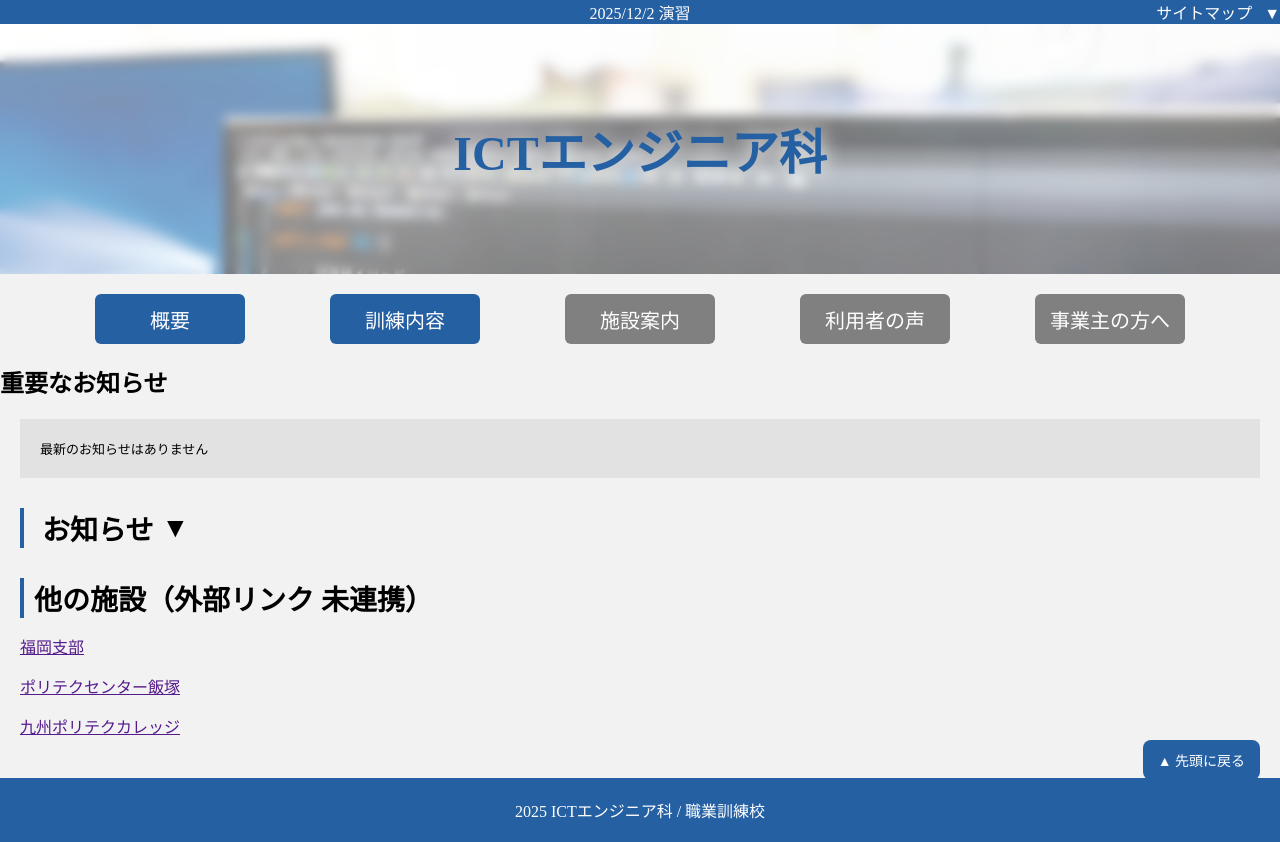
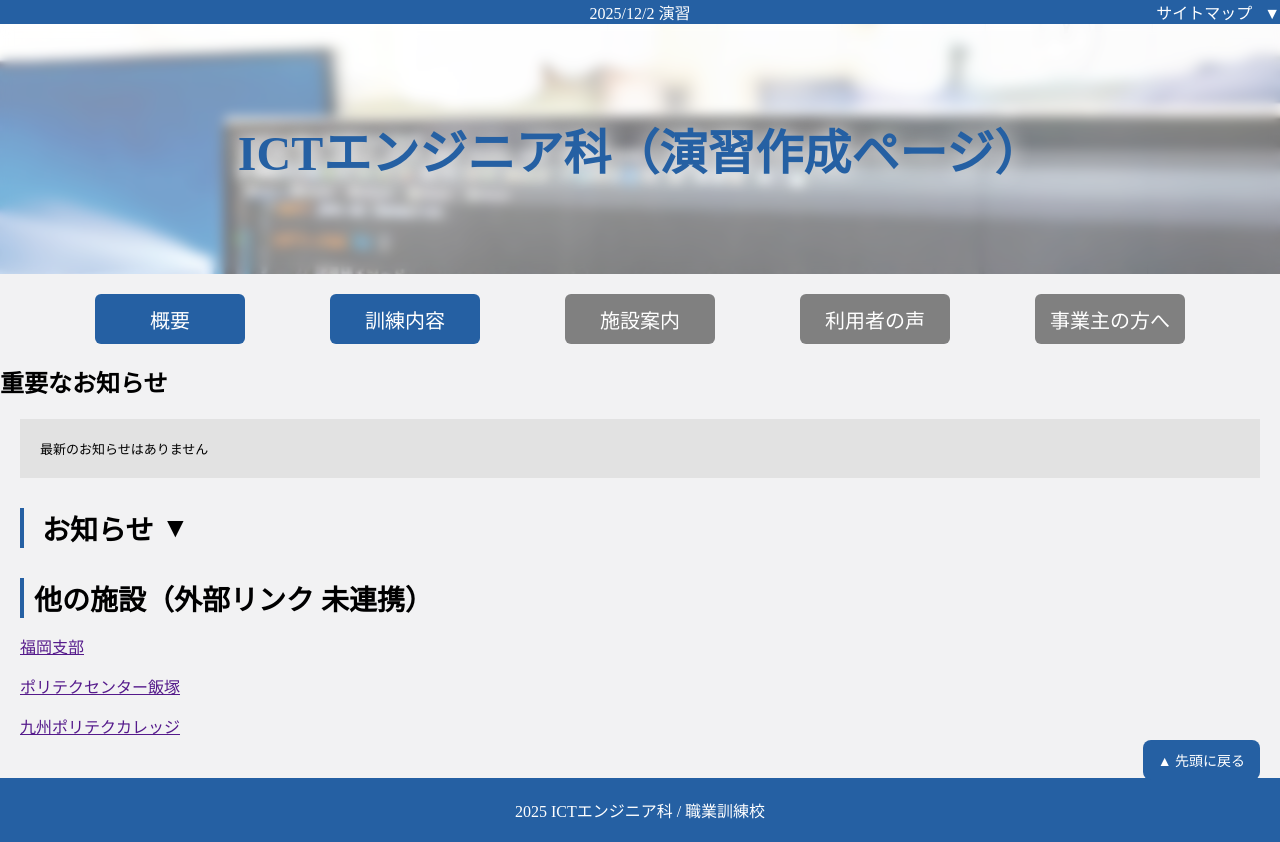
Before and after one commit to marchinesu/maruchinesu.github.io, a plain HTML site: page index.html in a window 1280 px wide. Drawn offline with Linux system fonts and the light colour scheme.

Commit message:
Update index.html

```diff
--- a/index.html
+++ b/index.html
@@ -316,7 +316,7 @@
 
     <!-- タイトルエリア -->
     <div class="title-area">
-        <h1 id="cr1">ICTエンジニア科</h1>
+        <h1 id="cr1">ICTエンジニア科（演習作成ページ）</h1>
     </div>
     <!-- メニュー -->
     <ul>
```
